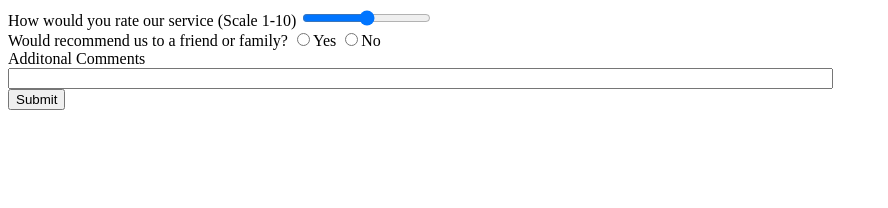
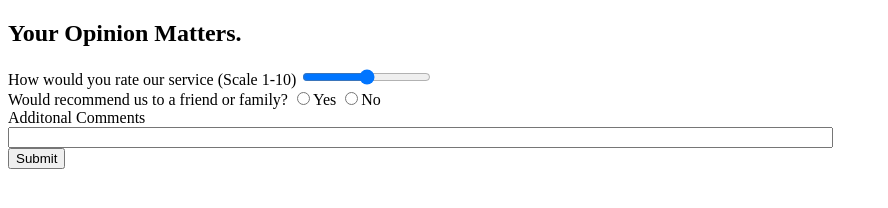
Before and after one commit to habid910/Feddback-Form, a plain HTML site: page index.html in a window 1280 px wide. Shown: the whole page, without its empty margins (0-888 px from the left). Drawn offline with Linux system fonts and the light colour scheme.

Commit message:
Update index.html

```diff
--- a/index.html
+++ b/index.html
@@ -6,8 +6,10 @@
     <title>Feedback Form</title>
 </head>
 <body>
-    <main>
         <section>
+            <div class="main-container">
+                <h1>Your Opinion Matters.</h1>
+
             <form action="methodName" method="POST">
                 <div class="rating">
 
@@ -28,7 +30,6 @@
                 </div>
                 <button type="submit">Submit</button>
             </form>
-        </section>
-    </main>
+        </div>
 </body>
 </html>
```
